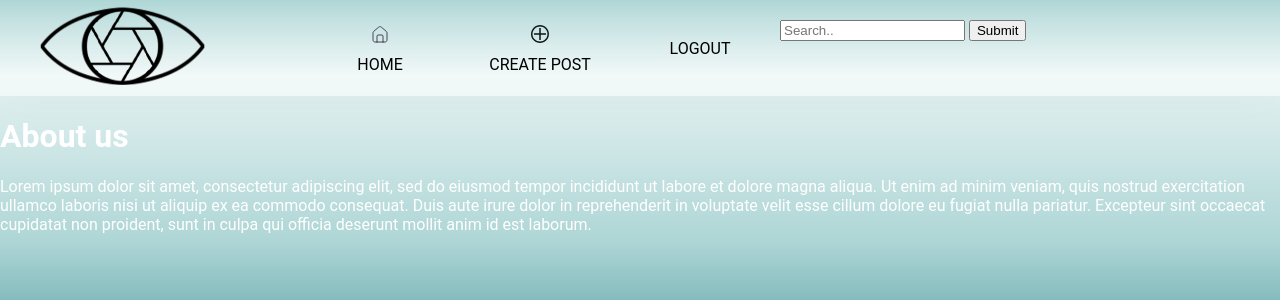
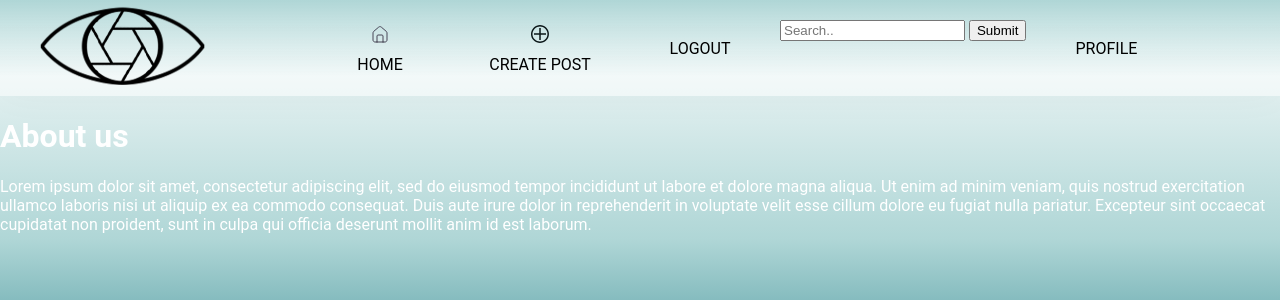
Before and after one commit to 2767753o/wad2-ae-group1d, a Django app: page /blink/about/ in a window 1280 px wide. Shown: the top 300 px of the page. Run offline with Django 3.2, Linux system fonts and the light colour scheme; the visitor is signed in with stand-in values (Sample User, id 1).

Commit message:
add profile button to nav

```diff
--- a/blink/templates/blink/base.html
+++ b/blink/templates/blink/base.html
@@ -78,6 +78,11 @@
 							<button type="submit">Submit</button>
 						</form>
 					</li>
+
+					<li class="navbar__item">
+						<a href="{% url 'blink:user' user.username %}" class="navbar__link">
+							<span>Profile</span></a>
+					</li>
 				{% endif %}
 			</ul>
 
```
